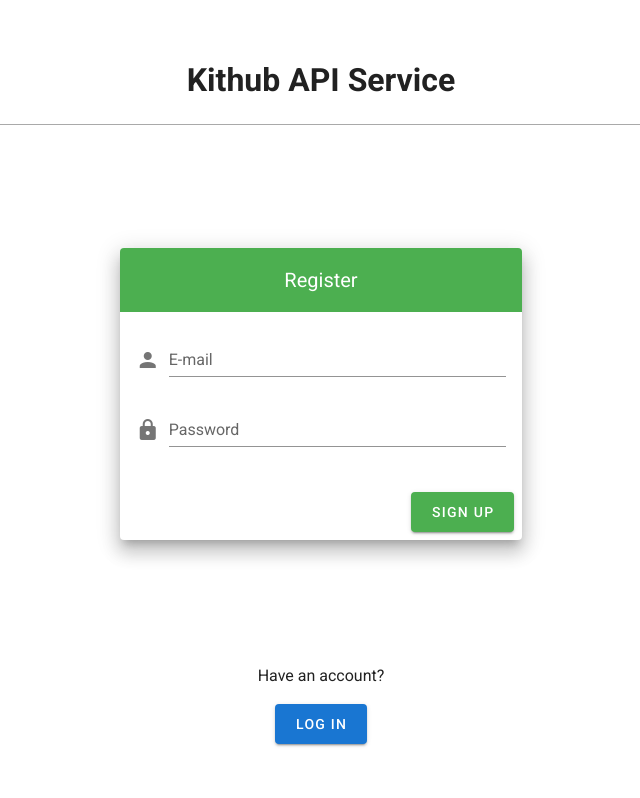
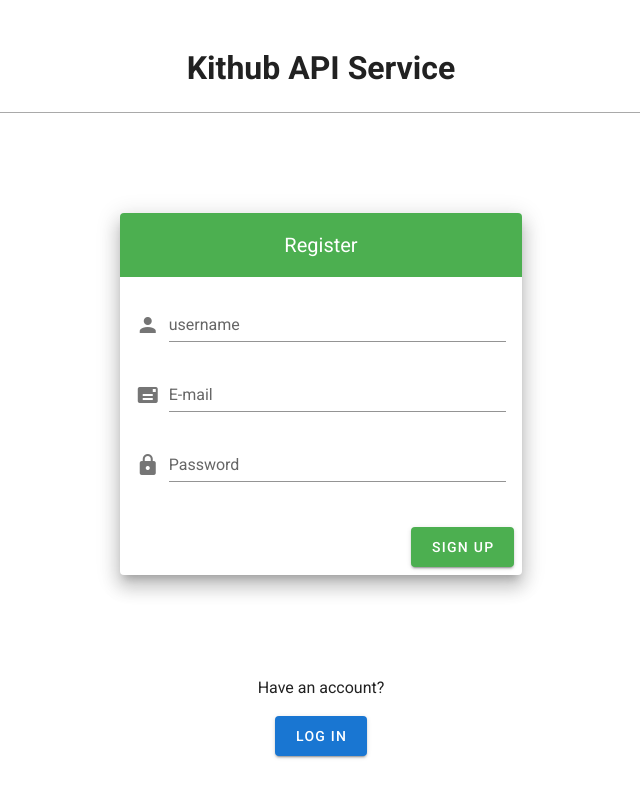
Before and after one commit to Ercan93/Kithub, a Vue app: page /login in a window 1280 px wide. Both pictures are taken after a click on the button "SIGN UP FOR KITHUB". Shown: the whole page, without its empty margins (319-959 px from the left). Built offline with nearby package versions, Linux system fonts and the light colour scheme.

Commit message:
Update Login.vue

```diff
--- a/src/views/Login.vue
+++ b/src/views/Login.vue
@@ -21,9 +21,18 @@
               <v-card-text>
                 <v-form ref="form" v-model="valid">
                   <v-text-field
+                    label="username"
+                    name="username"
+                    prepend-icon="mdi-account"
+                    type="text"
+                    required
+                    v-model="username"
+                    v-show="registerPage"
+                  ></v-text-field>
+                  <v-text-field
                     label="E-mail"
                     name="login"
-                    prepend-icon="mdi-account"
+                    prepend-icon="mdi-mail"
                     type="email"
                     :rules="emailRules"
                     required
@@ -42,8 +51,14 @@
               </v-card-text>
               <v-card-actions>
                 <v-spacer></v-spacer>
-                <v-btn class="pa-5" color="success" dark @click="login" v-if="registerPage">Sign up</v-btn>
-                <v-btn class="pa-5" color="primary" dark @click="register" v-else>Log in</v-btn>
+                <v-btn
+                  class="pa-5"
+                  color="success"
+                  dark
+                  @click="register"
+                  v-if="registerPage"
+                >Sign up</v-btn>
+                <v-btn class="pa-5" color="primary" dark @click="login" v-else>Log in</v-btn>
               </v-card-actions>
             </v-card>
           </v-col>
@@ -67,6 +82,7 @@ export default {
     return {
       email: "",
       password: "",
+      username: "",
       registerPage: false,
       emailRules: [
         v => !!v || "E-mail is required",
@@ -94,11 +110,11 @@ export default {
     register() {
       axios
         .post(
-          `http://localhost:3000/register/email=${this.email}&password=${this.password}`
+          `http://localhost:3000/register/username=${this.username}&email=${this.email}&password=${this.password}`
         )
         .then(response => {
           console.log(response);
-          if (response.data.status == true) {
+          if (response.data.password) {
             this.$router.push("/profile");
           }
         })
```
